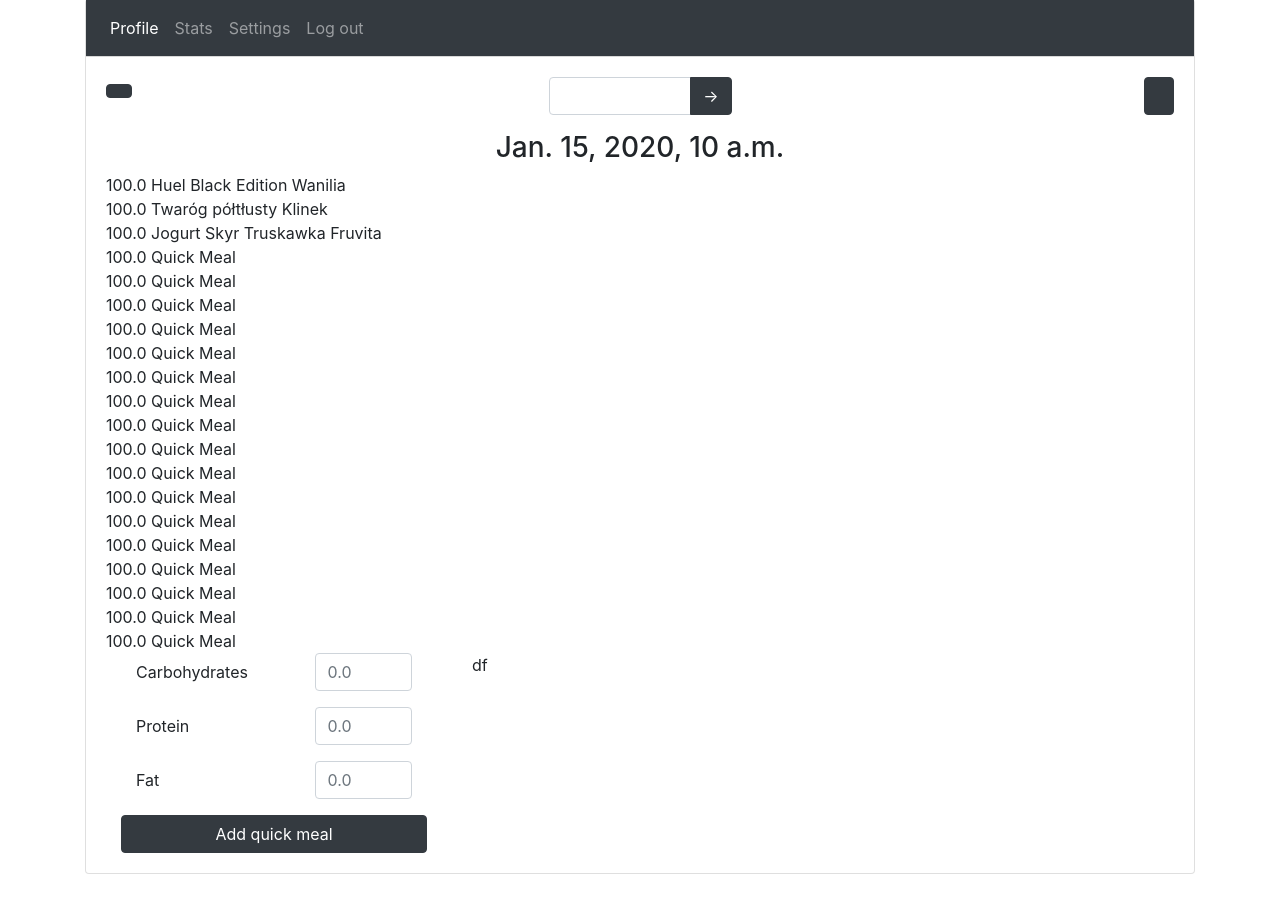
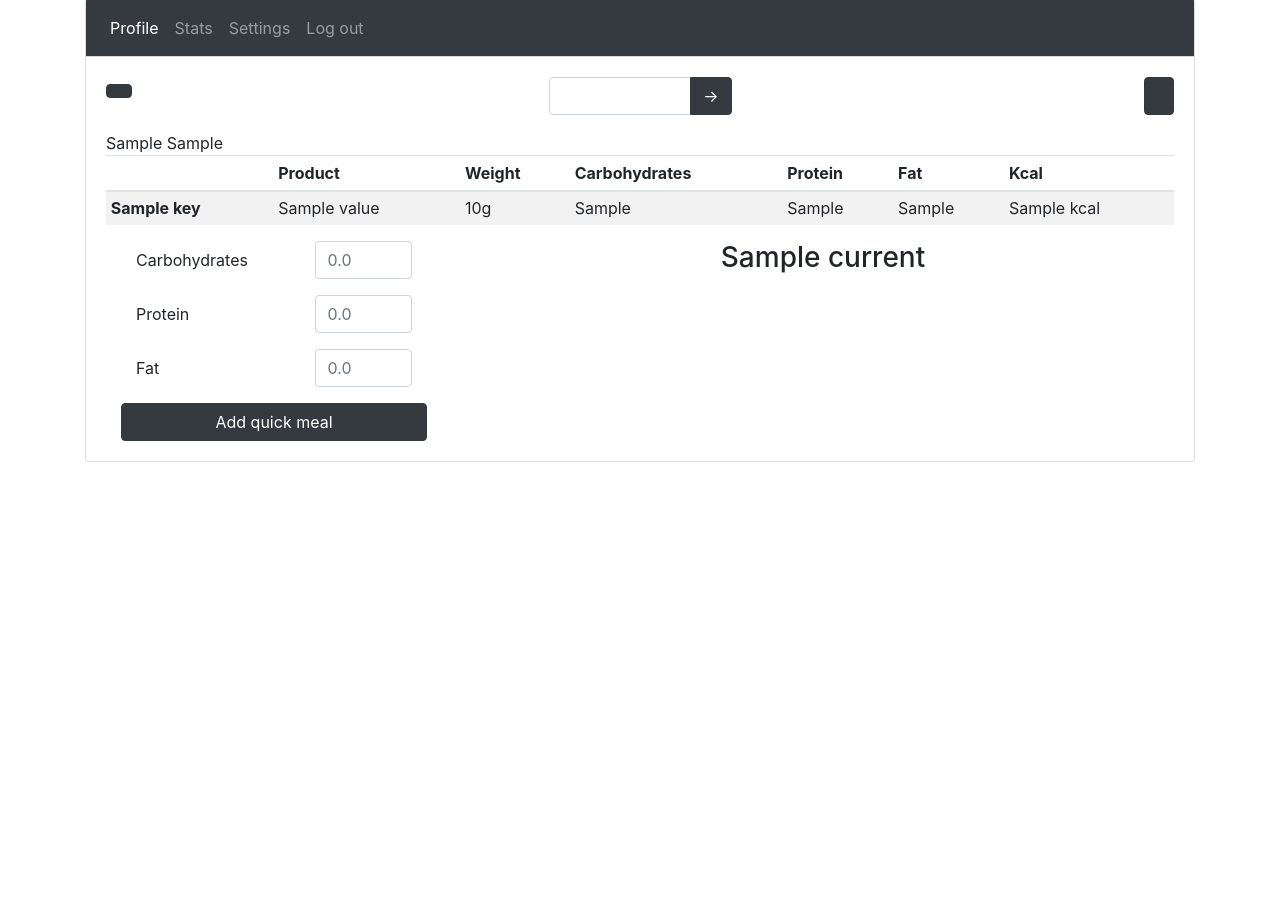
Before and after one commit to PatrykBrzostek/CalorieCounterDjangoApp, a Django app: template templates/profile.html in a window 1280 px wide. Shown: the part 49-971 px from the top of the page. After the commit the page ends 511 px from the top, so only its background shows below. Run offline with Django 3.2, Linux system fonts and the light colour scheme; data comes from the database, SQL or seed files in the repository; both versions use the stored data as it was after the commit; the template is opened without the code that fills it: values that come from a table or form of the project are taken from there, most other values are stand-ins (such as "Sample title", 1, 10 or a date in 2020); some libraries are stand-ins or nearby versions.

Commit message:
Modifies and improves passing meals to profile template.

```diff
--- a/templates/profile.html
+++ b/templates/profile.html
@@ -49,15 +49,36 @@
                 </div>
               </div>
               <div class="row">
-                  <div class="col text-center">
-                    <h3> {{ dates.today }} </h3>
-                  </div>
-              </div>
-              <div class="row">
                   <div class="col">
-                    {%  for meal in meals %}
-                        {{ meal.weight}}  {{ meal.product.name }} <br>
-                    {% endfor %}
+                    {{ df.product__name.0 }}
+                    {{ df.kcal.0 }}
+
+                      <table class="table table-striped table-sm">
+                          <thead>
+                            <tr>
+                              <th scope="col"></th>
+                              <th scope="col">Product</th>
+                              <th scope="col">Weight</th>
+                              <th scope="col">Carbohydrates</th>
+                              <th scope="col">Protein</th>
+                              <th scope="col">Fat</th>
+                              <th scope="col">Kcal</th>
+                            </tr>
+                          </thead>
+                          <tbody>
+                                {% for key, value in df.items %}
+                                <tr>
+                                  <th scope="row">{{ key }}</th>
+                                  <td>{{ value.product__name }}</td>
+                                  <td>{{ value.weight }}g</td>
+                                  <td>{{ value.product__carbohydrates }}</td>
+                                  <td>{{ value.product__protein }}</td>
+                                  <td>{{ value.product__fat }}</td>
+                                  <td>{{ value.kcal }}</td>
+                                </tr>
+                                {% endfor %}
+                          </tbody>
+                      </table>
                   </div>
               </div>
               <div class="row">
@@ -67,8 +88,10 @@
                         {% crispy quick_meal_form %}
                     </form>
                   </div>
-                  <div class="col-8">
-                    df
+                  <div class="col-8 text-center">
+
+                    <h3> {{ dates.current }} </h3>
+
                   </div>
               </div>
 
```
Also changed, not shown: CalorieCounter/views.py (+9 -4 lines), tools/caloriecalculator.py (added, +49 -0 lines), db.sqlite3, 1 other file.
